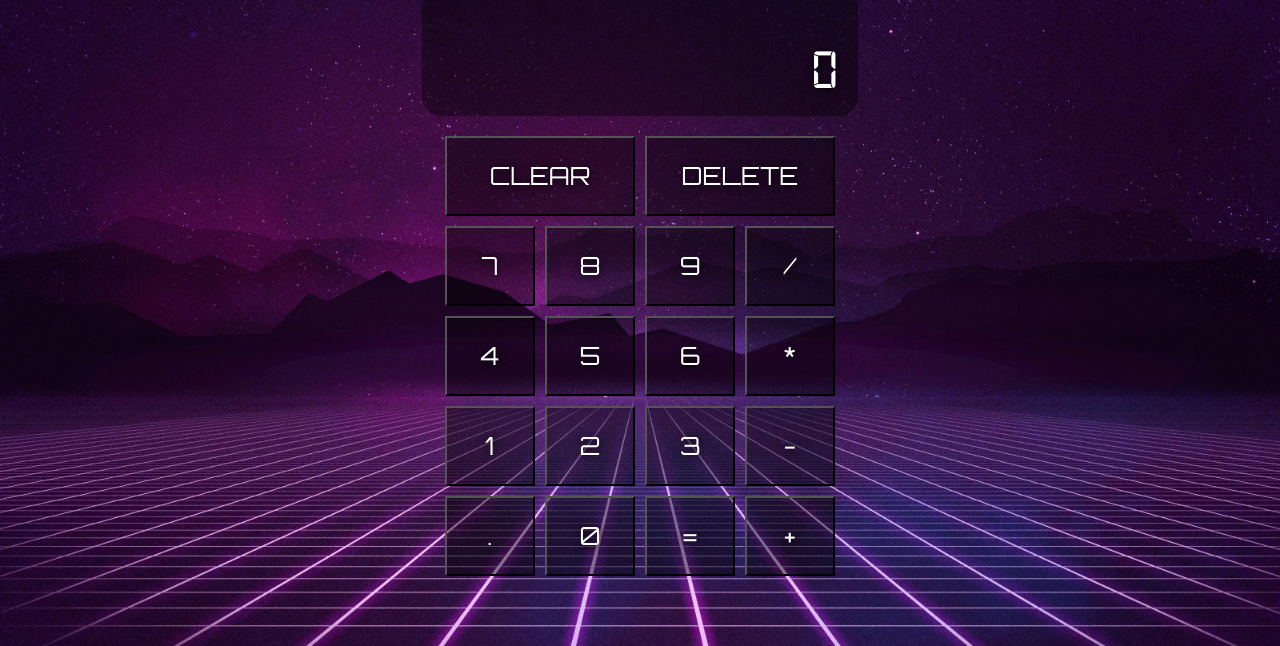
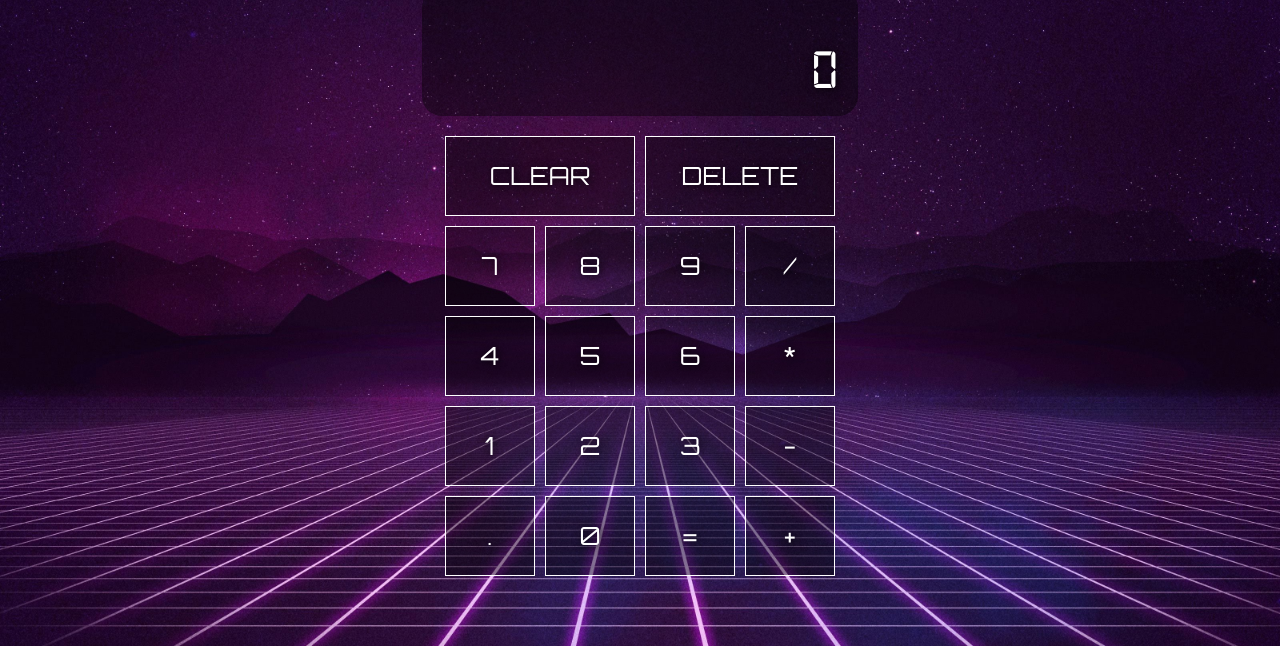
Before and after one commit to LordAdhaar/Calculator, a plain HTML site: page index.html in a window 1280 px wide. Shown: the part 154-800 px from the top of the page. Drawn offline with Linux system fonts and the light colour scheme.

Commit message:
add broder to button

```diff
--- a/style.css
+++ b/style.css
@@ -90,6 +90,7 @@ body{
     background-color: #00000069;
     color: white;
     text-shadow: 1px 1px 8px black;
+    border: 0.1px solid white;
 
 }
 
@@ -101,6 +102,7 @@ body{
     color: white;
     background-color: #00000069;
     text-shadow: 1px 1px 8px black;
+    border: 0.1px solid white;
 
 }
 
```
